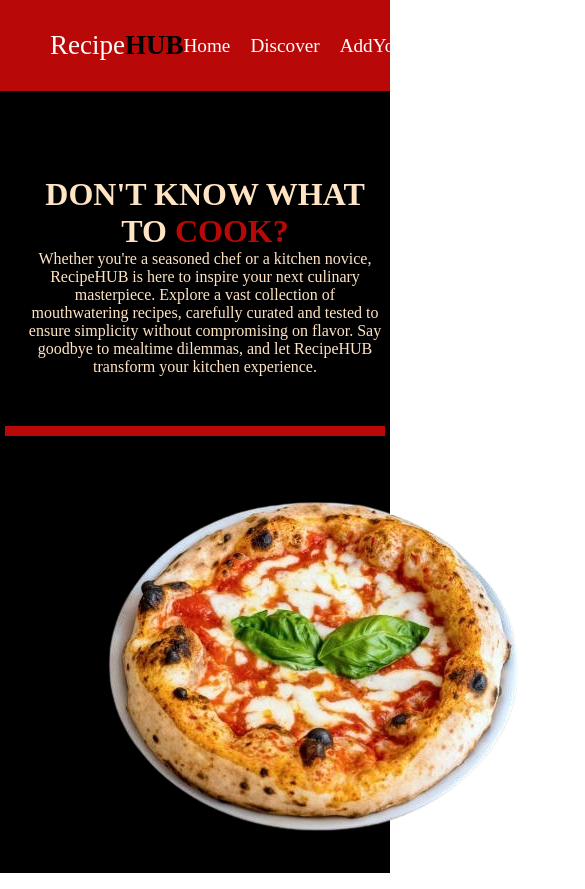
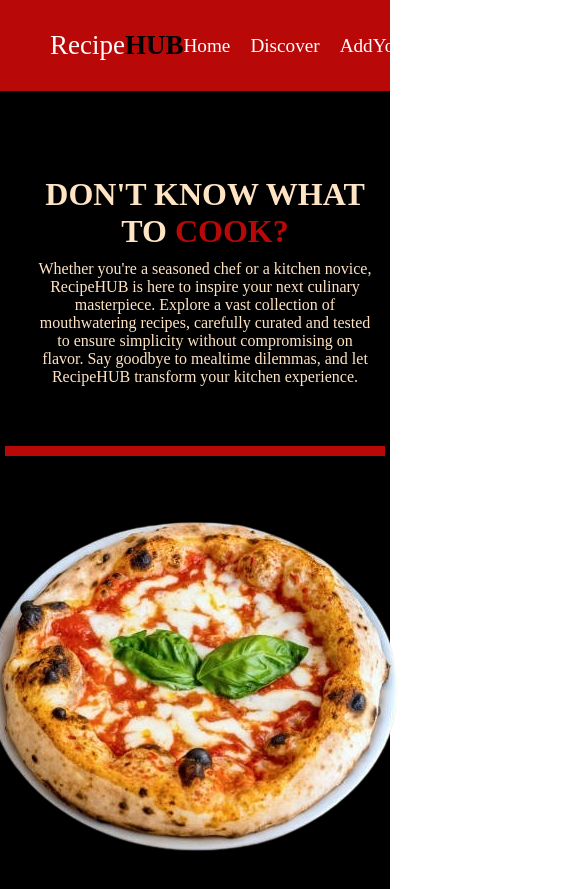
Before and after one commit to Renoy37/recipeHub-Project, a React (Create React App) app: page / in a window 390 px wide. Shown: the top 889 px of the page, 585 px wide, since content can reach past the window. Built offline with nearby package versions, Linux system fonts and the light colour scheme.

Commit message:
modified media queries

```diff
--- a/src/App.css
+++ b/src/App.css
@@ -55,6 +55,10 @@
   margin: 0px;
 }
 
+.intro p {
+  margin: 10px;
+}
+
 .highlighted {
   color: rgb(185, 8, 8);
 }
@@ -68,25 +72,15 @@
 }
 
 .homeImage {
-  display: block;
-  max-width: 100%;
-  height: auto;
+  display: flex;
+  justify-content: center;
+  align-items: center;
   flex-grow: 1;
+  padding-right: 20px;
+  padding-left: 10px;
 }
 
-@media screen and (max-width: 480px) {
-  .intro {
-    padding-top: 60px;
-    padding-left: 10px;
-  }
-
-  .separator {
-    margin-top: 40px;
-    margin-bottom: 10px;
-  }
-}
-
-@media screen and (max-width: 768px) {
+@media screen and (max-width: 900px) {
   .landingPage {
     flex-direction: column;
     padding: 5px;
```
